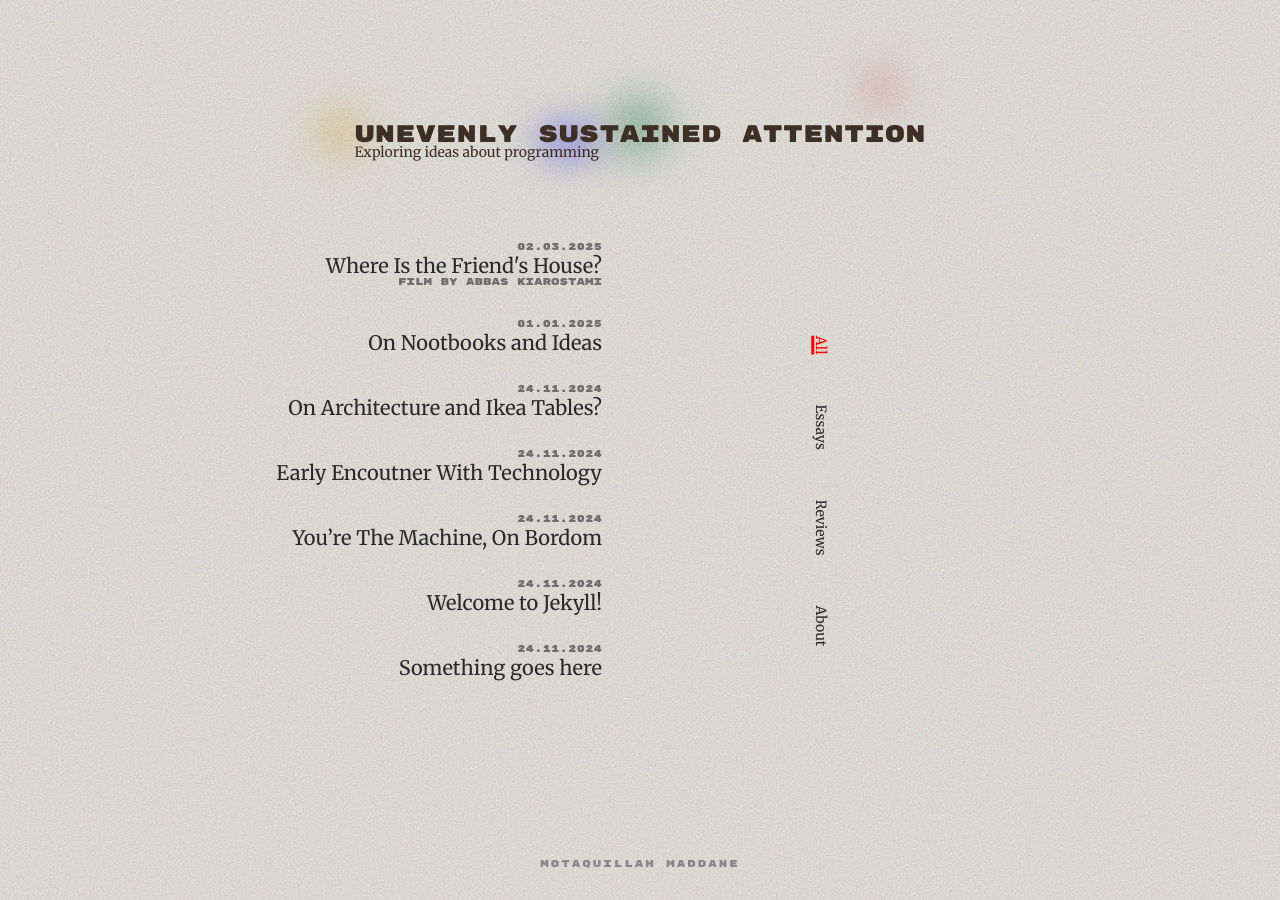
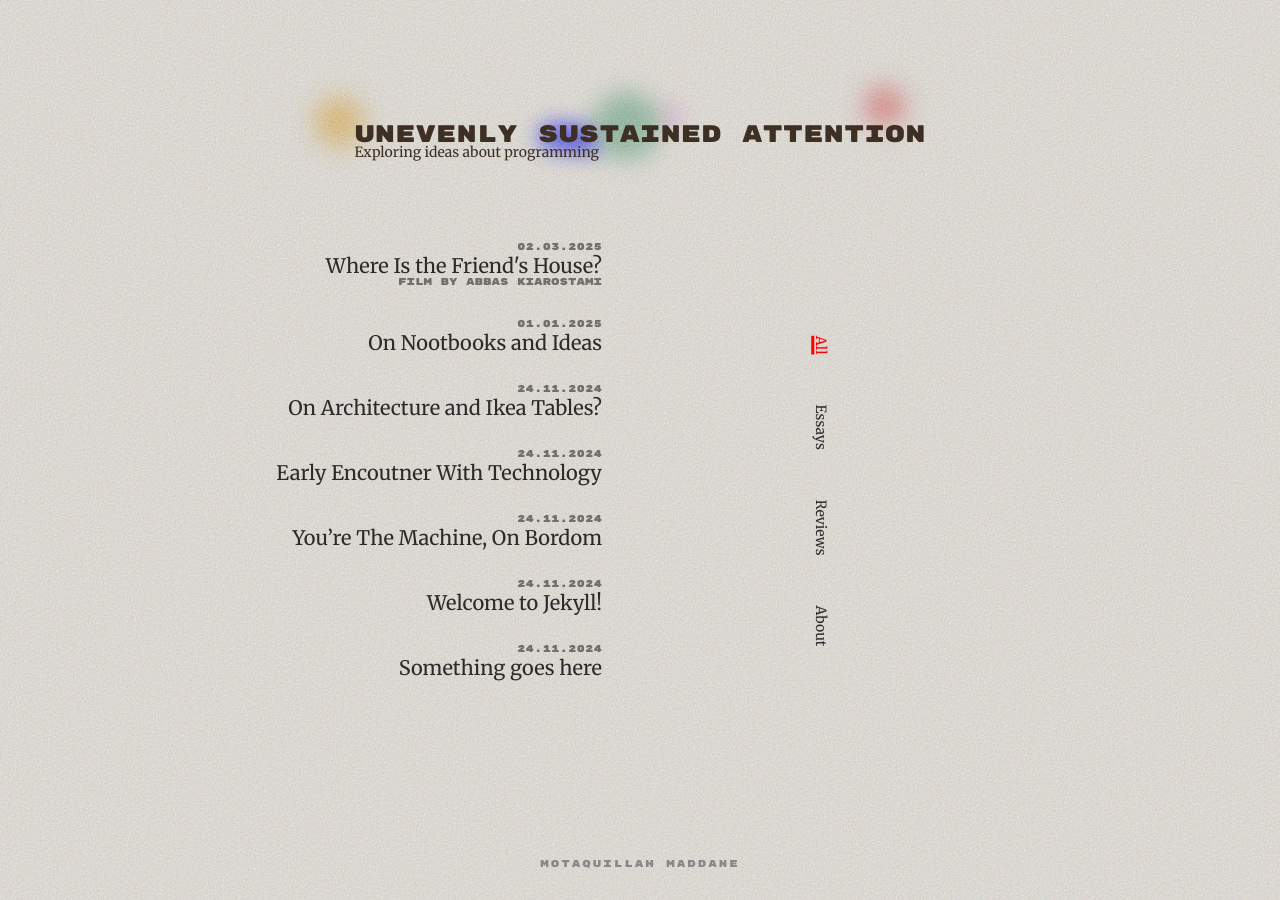
Before and after one commit to kronik3r/kronik3r.github.io, a Jekyll site: the page built from index.html, in a window 1280 px wide. Built offline with Jekyll 4.4.1, drawn with Linux system fonts in a browser that asks for light colours.

Commit message:
feat: increase blobs animations

```diff
--- a/styles/index.scss
+++ b/styles/index.scss
@@ -406,7 +406,7 @@
 .blob-cont {
   z-index: -2;
   width: 100%;
-  background-color: rgba(2, 2, 2, 0.72);
+  background-color: rgba(2, 2, 2, 0.5);
   position: absolute;
   top: 0px;
 }
@@ -414,7 +414,8 @@
 
 .blob {
   border-radius: 100px;
-  filter: blur(20px);
+  filter: blur(12px);
+  opacity: 0.85;
 }
 
 .yellow {
@@ -422,10 +423,11 @@
   position: absolute;
   top: -7px;
   left: -11px;
-  height: 40px;
-  width: 40px;
+  height: 50px;
+  width: 50px;
 
-  animation: swing 6s infinite ease-in-out;
+  animation: float-yellow 7s infinite ease-in-out;
+  animation-delay: 0s;
 }
 
 .blue {
@@ -433,10 +435,11 @@
     position: absolute;
     left: 226px;
     top: 11px;
-    height: 20px;
-    width: 60px;
+    height: 30px;
+    width: 70px;
 
-    animation: swing 8s infinite ease;
+    animation: float-blue 9s infinite ease-in-out;
+    animation-delay: 1.2s;
 }
 
 .violet {
@@ -444,10 +447,11 @@
     position: absolute;
     left: 313px;
     top: 1px;
-    height: 15px;
-    width: 15px;
+    height: 20px;
+    width: 20px;
 
-    animation: swing 8s infinite ease;
+    animation: float-violet 8.5s infinite ease-in-out;
+    animation-delay: 0.6s;
 }
 
 .green {
@@ -455,10 +459,11 @@
   position: absolute;
   left: 256px;
   top: 1px;
-  height: 60px;
-  width: 60px;
+  height: 70px;
+  width: 70px;
 
-  animation: jump 8s infinite ease;
+  animation: float-green 10s infinite ease-in-out;
+  animation-delay: 0.3s;
 }
 
 .red {
@@ -466,28 +471,104 @@
   position: absolute;
   right: -5px;
   top: -12px;
-  height: 30px;
-  width: 30px;
+  height: 40px;
+  width: 40px;
 
-  animation: jumpswing 8s infinite linear;
+  animation: float-red 8s infinite ease-in-out;
+  animation-delay: 1.8s;
 }
 
-@keyframes swing {
-    0% { transform: translateX(0px); }
-    50% { transform: translateX(-50px); }
-    100% { transform: translateX(0px); }
+@keyframes float-yellow {
+    0% {
+        transform: translate(0px, 0px) rotate(0deg) scale(1);
+    }
+    25% {
+        transform: translate(-30px, -15px) rotate(5deg) scale(1.1);
+    }
+    50% {
+        transform: translate(-50px, -5px) rotate(-3deg) scale(0.95);
+    }
+    75% {
+        transform: translate(-20px, -20px) rotate(4deg) scale(1.05);
+    }
+    100% {
+        transform: translate(0px, 0px) rotate(0deg) scale(1);
+    }
 }
 
-@keyframes jump {
-    0% { transform: translateY(0px); }
-    50% { transform: translateY(-30px); }
-    100% { transform: translateY(0px); }
+@keyframes float-blue {
+    0% {
+        transform: translate(0px, 0px) rotate(0deg) scale(1);
+    }
+    20% {
+        transform: translate(-25px, 10px) rotate(-4deg) scale(1.15);
+    }
+    40% {
+        transform: translate(-45px, -8px) rotate(6deg) scale(0.9);
+    }
+    60% {
+        transform: translate(-35px, 5px) rotate(-2deg) scale(1.08);
+    }
+    80% {
+        transform: translate(-15px, -12px) rotate(3deg) scale(1.02);
+    }
+    100% {
+        transform: translate(0px, 0px) rotate(0deg) scale(1);
+    }
 }
 
-@keyframes jumpswing {
-    0% { transform: translateY(0px) translateX(0px); }
-    50% { transform: translateY(-40px) translateX(-40px); }
-    100% { transform: translateY(0px) translateX(0px); }
+@keyframes float-violet {
+    0% {
+        transform: translate(0px, 0px) rotate(0deg) scale(1);
+    }
+    30% {
+        transform: translate(15px, -20px) rotate(8deg) scale(1.2);
+    }
+    60% {
+        transform: translate(-20px, -10px) rotate(-6deg) scale(0.85);
+    }
+    100% {
+        transform: translate(0px, 0px) rotate(0deg) scale(1);
+    }
+}
+
+@keyframes float-green {
+    0% {
+        transform: translate(0px, 0px) rotate(0deg) scale(1);
+    }
+    15% {
+        transform: translate(10px, -25px) rotate(-5deg) scale(1.1);
+    }
+    35% {
+        transform: translate(-15px, -35px) rotate(7deg) scale(0.92);
+    }
+    55% {
+        transform: translate(-25px, -20px) rotate(-4deg) scale(1.05);
+    }
+    75% {
+        transform: translate(-10px, -10px) rotate(3deg) scale(1.08);
+    }
+    100% {
+        transform: translate(0px, 0px) rotate(0deg) scale(1);
+    }
+}
+
+@keyframes float-red {
+    0% {
+        transform: translate(0px, 0px) rotate(0deg) scale(1);
+    }
+    25% {
+        transform: translate(-20px, -25px) rotate(6deg) scale(1.12);
+    }
+    50% {
+        transform: translate(-40px, -15px) rotate(-5deg) scale(0.88);
+    }
+    75% {
+        transform: translate(-15px, -30px) rotate(4deg) scale(1.06);
+    }
+    100% {
+        transform: translate(0px, 0px) rotate(0deg) scale(1);
+    }
 }
 
 .about {
```
